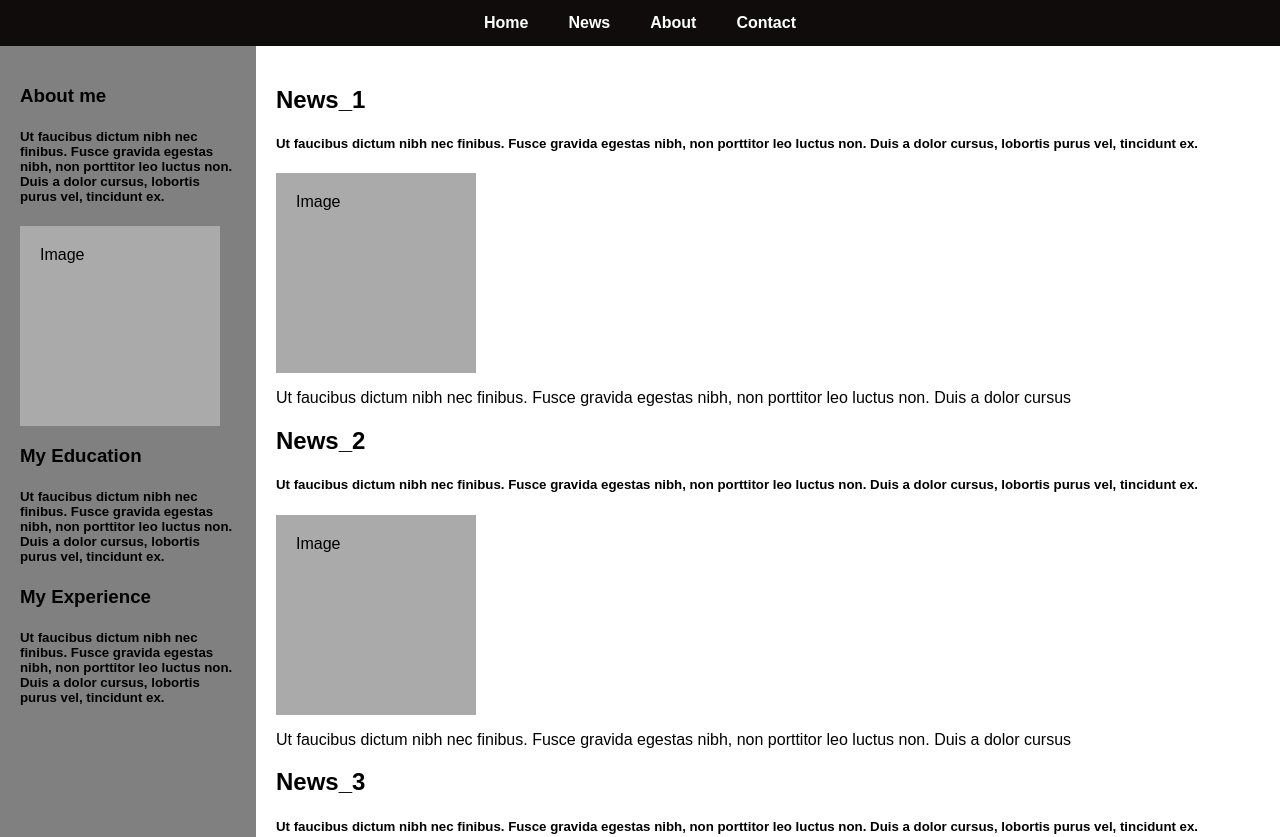
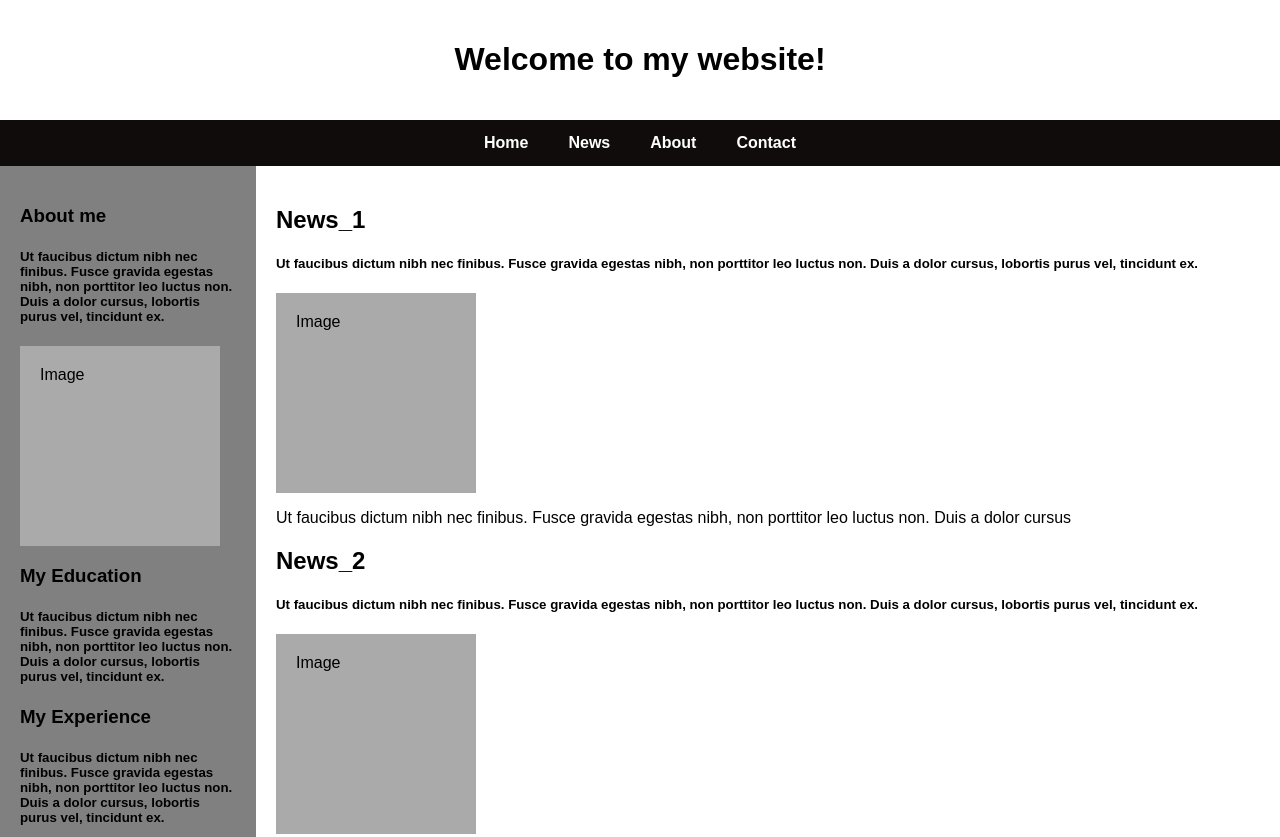
Before and after one commit to miroslav-septim/development, a plain HTML site: page flex_responsive.html in a window 1280 px wide. Shown: the top 837 px of the page. Drawn offline with Linux system fonts and the light colour scheme.

Commit message:
third commit

```diff
--- a/flex_responsive.html
+++ b/flex_responsive.html
@@ -8,6 +8,10 @@
     <script src="" defer></script>
 </head>
 <body>
+
+<div class="header">
+    <h1>Welcome to my website!</h1>
+</div>
 
 <!-- Navbar -->
 <div class="navbar">
--- a/style.css
+++ b/style.css
@@ -7,6 +7,11 @@
     margin: 0;
   }
 
+.header {
+  padding: 20px;
+  background-image: ;
+  text-align: center;
+}
 
 .navbar {
   display: flex;
```
Also changed, not shown: images/aaa.jpg (added), images/doom.jpg (added), images/halo.jpg (added), images/keanu.png (added), 1 other file.
